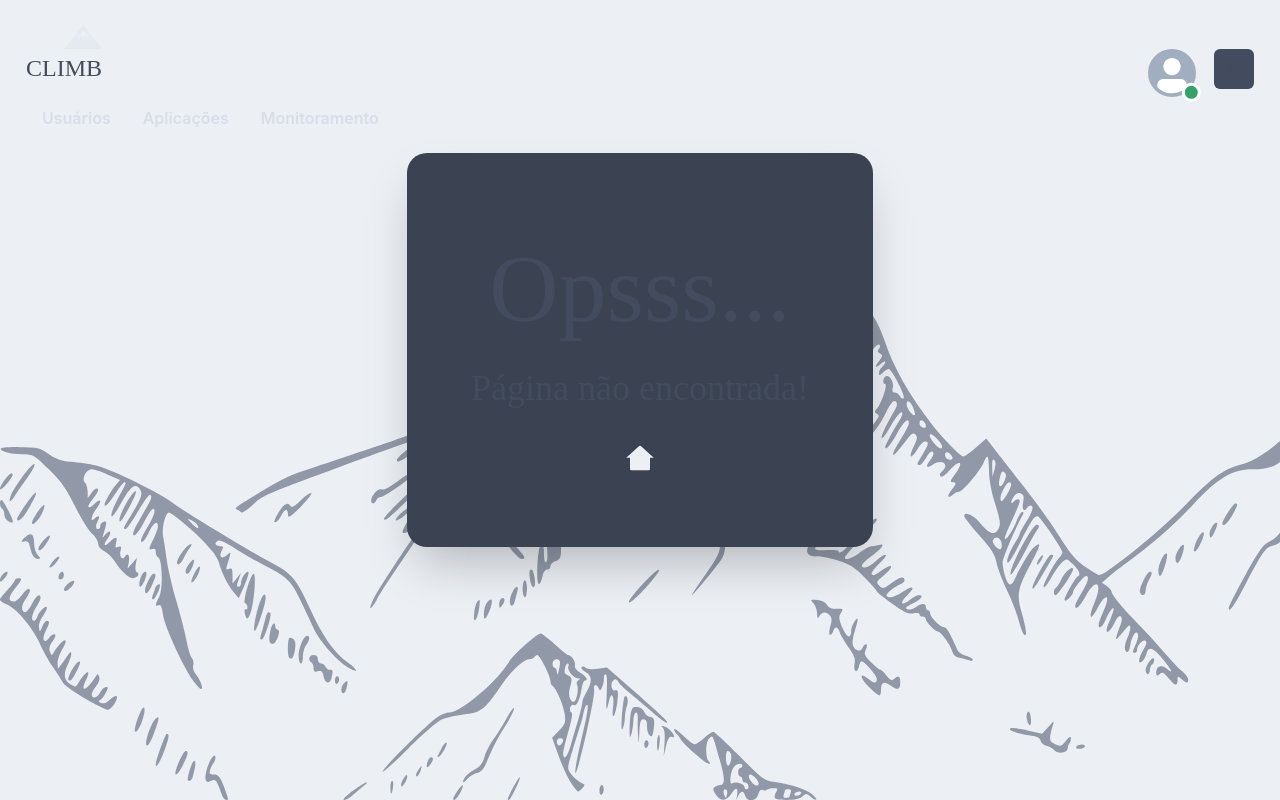
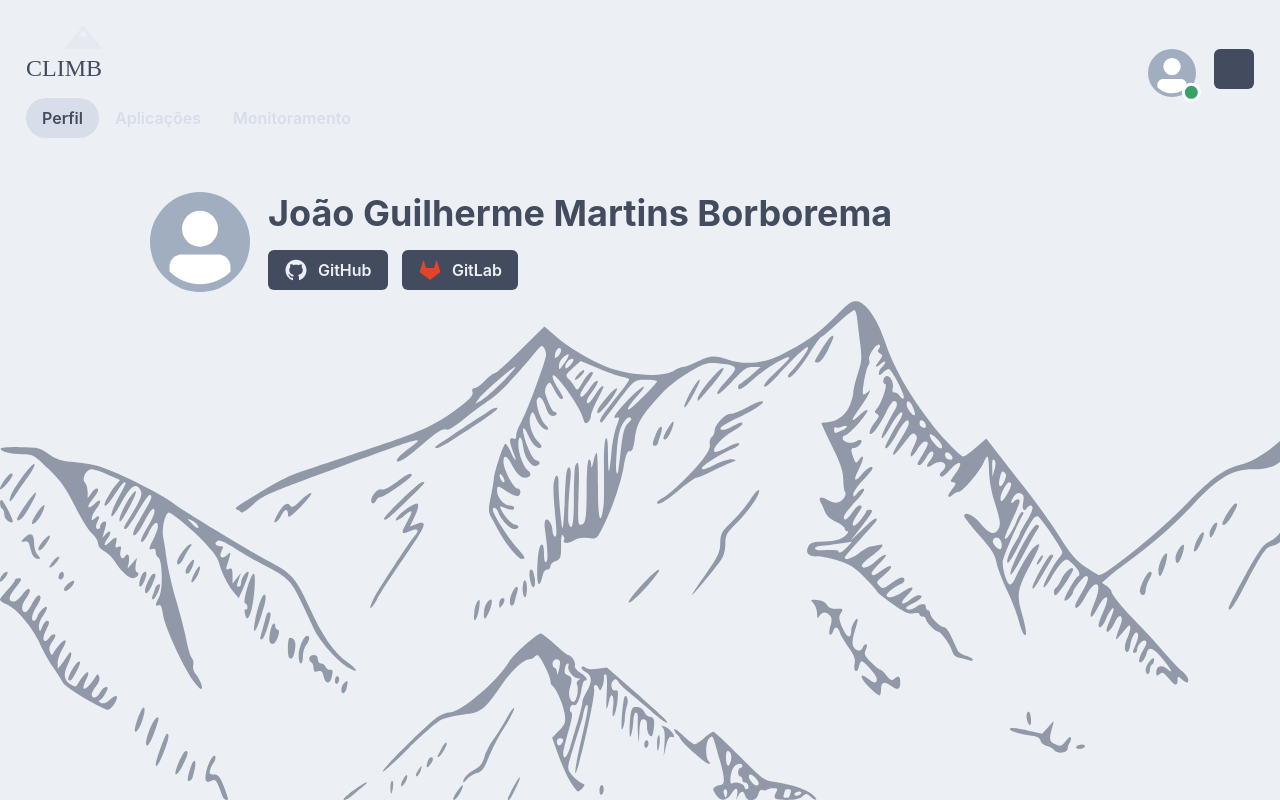
Before and after one commit to ianbandrade/plf-es-2021-1-ti5-6702100-climb, a Next.js app in the folder codigo/frontend/: page /user in a window 1280 px wide. Before the commit this address had no page. Built offline with nearby package versions, Linux system fonts and the light colour scheme; a web font is replaced by a local one.

Commit message:
feat: profile almost done

```diff
--- a/codigo/frontend/src/components/Header/UserHeader.tsx
+++ b/codigo/frontend/src/components/Header/UserHeader.tsx
@@ -5,7 +5,7 @@ import { useRouter } from "next/router";
 
 const BASE_URL = "/user";
 const pages = [
-  { url: `${BASE_URL}/profile`, text: "Usuários" },
+  { url: `${BASE_URL}`, text: "Perfil" },
   { url: `${BASE_URL}/apps`, text: "Aplicações" },
   {
     url: `${BASE_URL}/monitor`,
--- a/codigo/frontend/src/components/Profile/index.tsx
+++ b/codigo/frontend/src/components/Profile/index.tsx
@@ -0,0 +1,60 @@
+import { Flex, Avatar, Heading, Button } from "@chakra-ui/react";
+import { Icon } from "@chakra-ui/icons";
+import { AiFillGithub } from "react-icons/ai";
+import { RiGitlabFill } from "react-icons/ri";
+import { useColorMode } from "@chakra-ui/react";
+import { colors } from "../../styles/customTheme";
+const LIGHT = "light";
+
+interface User {
+  name: string;
+  userName: string;
+  githubAcc?: string;
+  gitlabAcc?: string;
+  image?: string;
+}
+
+interface ProfileProps {
+  user: User;
+}
+
+const Profile = ({ user: { name, userName } }: ProfileProps) => {
+  const { colorMode } = useColorMode();
+
+  function handleButtonBgColor() {
+    return colorMode === LIGHT ? colors.dark.Nord2 : colors.light.Nord6;
+  }
+
+  function handleButtonTextColor() {
+    return colorMode === LIGHT ? colors.light.Nord6 : colors.dark.Nord2;
+  }
+
+  return (
+    <Flex ml="150px" mt="30px">
+      <Flex>
+        <Avatar width="100px" height="100px" mr="18px" />
+      </Flex>
+      <Flex flexDirection="column">
+        <Heading>{name}</Heading>
+        <Flex mt="15px" justifyContent="space-between" width="250px">
+          <Button
+            bgColor={handleButtonBgColor()}
+            color={handleButtonTextColor()}
+          >
+            <Icon as={AiFillGithub} mr="10px" boxSize="24px" />
+            GitHub
+          </Button>
+          <Button
+            bgColor={handleButtonBgColor()}
+            color={handleButtonTextColor()}
+          >
+            <Icon as={RiGitlabFill} mr="10px" boxSize="24px" color="#E24329" />
+            GitLab
+          </Button>
+        </Flex>
+      </Flex>
+    </Flex>
+  );
+};
+
+export default Profile;
--- /dev/null
+++ b/codigo/frontend/src/pages/user/index.tsx
@@ -0,0 +1,24 @@
+import { Flex } from "@chakra-ui/react";
+import Profile from "../../components/Profile";
+import { useState } from "react";
+interface User {
+  name: string;
+  userName: string;
+  githubAcc?: string;
+  gitlabAcc?: string;
+  image?: string;
+}
+
+const UserPage = () => {
+  const [user, setUser] = useState<User>({
+    name: "João Guilherme Martins Borborema",
+    userName: "JoaoGuiMB",
+  });
+  return (
+    <Flex width="100vw" height="75vh">
+      <Profile user={user} />
+    </Flex>
+  );
+};
+
+export default UserPage;
--- a/codigo/frontend/src/pages/user/profile.tsx
+++ /dev/null
@@ -1,5 +0,0 @@
-const Profile = () => {
-  return <h1>Profile page</h1>;
-};
-
-export default Profile;
```
